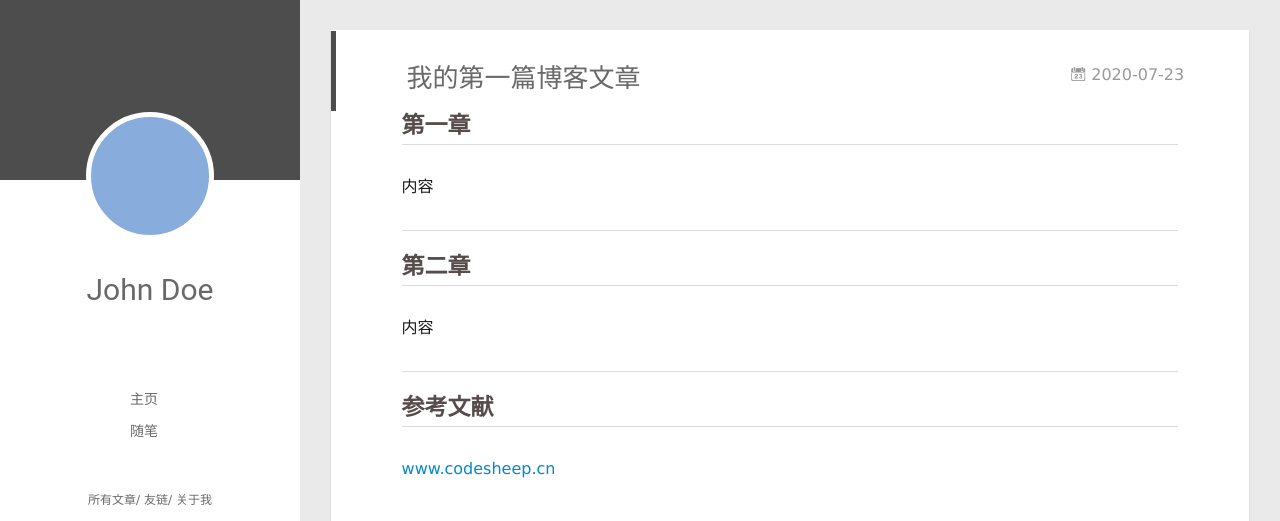
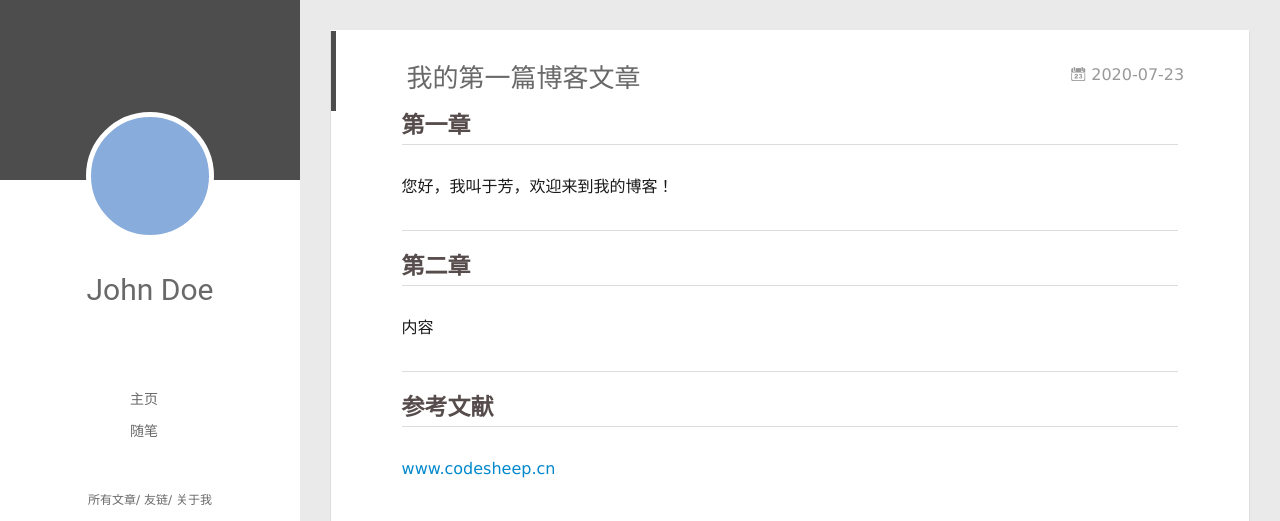
Before and after one commit to Y-star1/Y-star1.github.io, a plain HTML site: page 2020/07/23/我的第一篇博客文章/index.html in a window 1280 px wide. Shown: the top 521 px of the page. Drawn offline with Linux system fonts and the light colour scheme; no server answers.

Commit message:
Site updated: 2020-07-24 20:44:36

```diff
--- a/2020/07/23/我的第一篇博客文章/index.html
+++ b/2020/07/23/我的第一篇博客文章/index.html
@@ -8,15 +8,15 @@
   <link rel="dns-prefetch" href="http://yoursite.com">
   <title>我的第一篇博客文章 | Hexo</title>
   <meta name="viewport" content="width=device-width, initial-scale=1, maximum-scale=1">
-  <meta name="description" content="第一章内容  第二章内容  参考文献www.codesheep.cn">
+  <meta name="description" content="第一章您好，我叫于芳，欢迎来到我的博客！  第二章内容  参考文献www.codesheep.cn">
 <meta property="og:type" content="article">
 <meta property="og:title" content="我的第一篇博客文章">
 <meta property="og:url" content="http://yoursite.com/2020/07/23/%E6%88%91%E7%9A%84%E7%AC%AC%E4%B8%80%E7%AF%87%E5%8D%9A%E5%AE%A2%E6%96%87%E7%AB%A0/index.html">
 <meta property="og:site_name" content="Hexo">
-<meta property="og:description" content="第一章内容  第二章内容  参考文献www.codesheep.cn">
+<meta property="og:description" content="第一章您好，我叫于芳，欢迎来到我的博客！  第二章内容  参考文献www.codesheep.cn">
 <meta property="og:locale" content="en_US">
 <meta property="article:published_time" content="2020-07-23T07:03:08.000Z">
-<meta property="article:modified_time" content="2020-07-23T07:16:16.501Z">
+<meta property="article:modified_time" content="2020-07-24T12:41:07.163Z">
 <meta property="article:author" content="John Doe">
 <meta name="twitter:card" content="summary">
 
@@ -174,7 +174,7 @@
 
     <div class="article-entry" itemprop="articleBody">
 
-        <h2 id="第一章"><a href="#第一章" class="headerlink" title="第一章"></a>第一章</h2><p>内容</p>
+        <h2 id="第一章"><a href="#第一章" class="headerlink" title="第一章"></a>第一章</h2><p>您好，我叫于芳，欢迎来到我的博客！</p>
 <hr>
 <h2 id="第二章"><a href="#第二章" class="headerlink" title="第二章"></a>第二章</h2><p>内容</p>
 <hr>
```
Also changed, not shown: index.html (+1 -1 lines).
